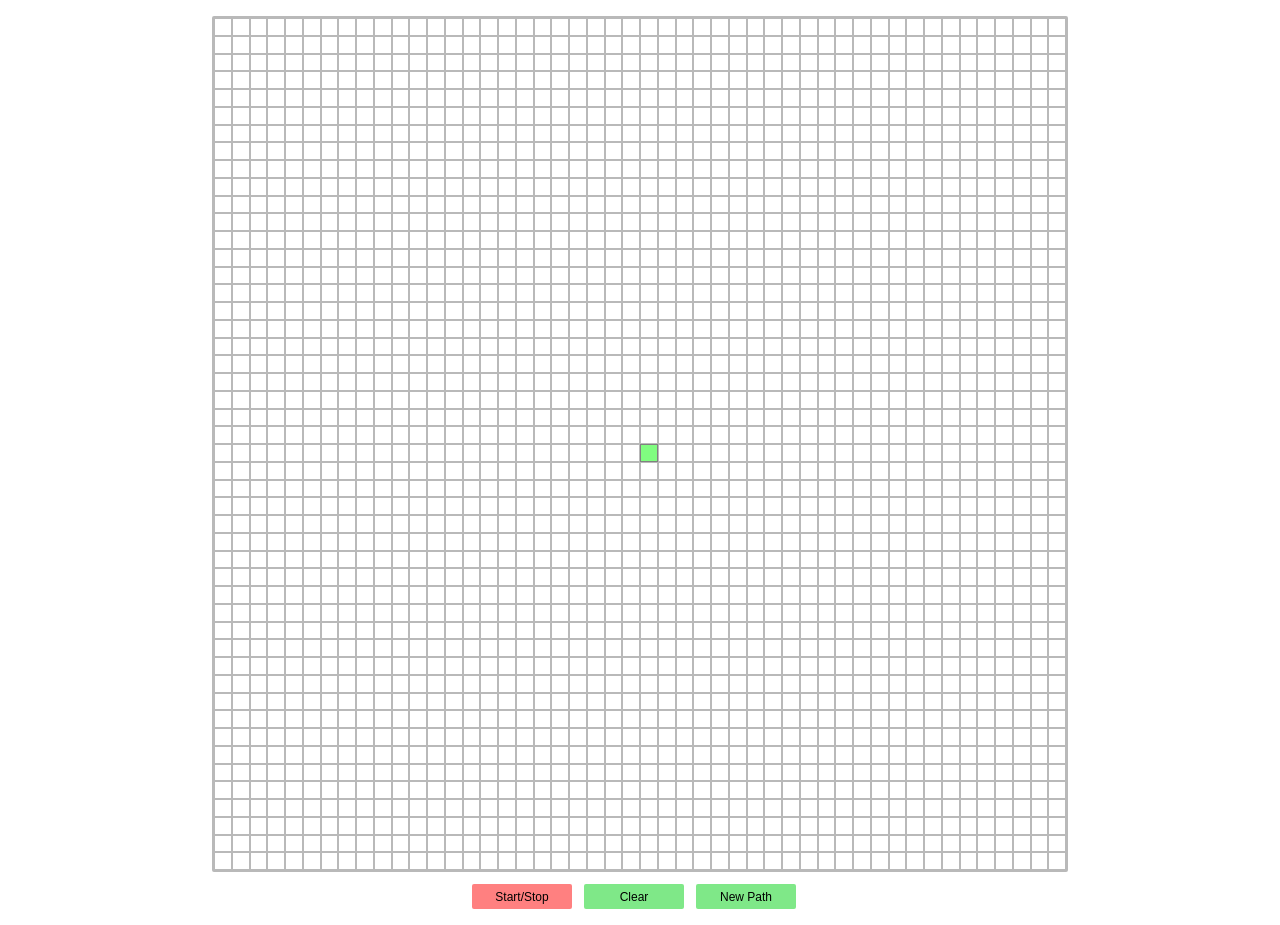
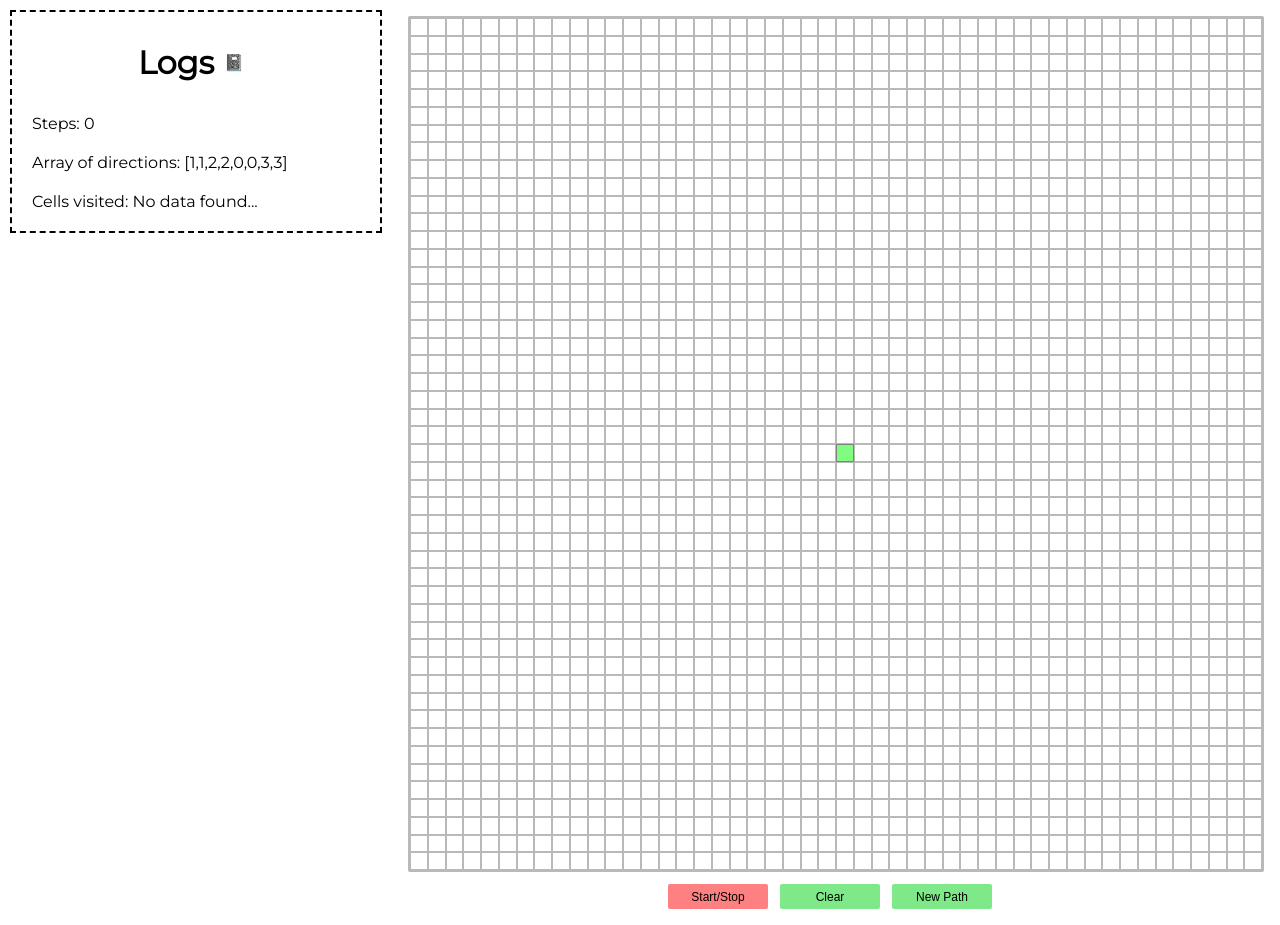
Before and after one commit to ibahm/loop-walker-react, a React (Create React App) app: page / in a window 1280 px wide. Built offline with nearby package versions, Linux system fonts and the light colour scheme.

Commit message:
state variables moved to App for prop drilling
- Logs component handle data
- Grid component now use states passed down
- New state to display the grid index visited, displayed in logs

```diff
--- a/src/App.js
+++ b/src/App.js
@@ -1,12 +1,32 @@
-import React from "react";
+import React, {useState} from "react";
 import Grid from "./components/Grid";
 import Logs from "./components/Logs";
 
 const App = () => {
+  const [anim, setAnim] = useState(false);
+  const [count, setCount] = useState(0);
+  const [valid, setValid] = useState(true);
+  const [visited, setVisited] = useState([])
+  const [path, setPath] = useState([1,1,2,2,0,0,3,3]);
   return (
     <div className="container">
-      <Grid/>
-      <Logs/>
+      <Logs
+        count={count}
+        visited={visited}
+        path={path}
+      />
+      <Grid
+        anim={anim}
+        setAnim={setAnim}
+        count={count}
+        setCount={setCount}
+        valid={valid}
+        setValid={setValid}
+        visited={visited}
+        setVisited={setVisited}
+        path={path}
+        setPath={setPath}
+      />
     </div>
   );
 }
--- a/src/components/Grid.js
+++ b/src/components/Grid.js
@@ -2,7 +2,6 @@ import React, {useEffect, useState} from "react";
 import Cell from "./Cell";
 
 // Global variables
-// Replace these with state variables
 const BOARD_SIZE = 48;
 
 class Spot{
@@ -15,7 +14,6 @@ class Spot{
 }
 
 // Initialise the board state on initial render
-
 const initBoard = () => {
     let arr = new Array(BOARD_SIZE)
 
@@ -32,25 +30,21 @@ const initBoard = () => {
     return arr;
 }
 
-const Grid = () => {
-    const [anim, setAnim] = useState(false);
+const Grid = ({anim, setAnim, count, setCount, valid, setValid, visited, setVisited, path, setPath}) => {
     const [board, setBoard] = useState(() => initBoard());
-    const [path, setPath] = useState([]);
-    const [count, setCount] = useState(0);
     const [curr, setCurr] = useState(board[BOARD_SIZE/2][BOARD_SIZE/2]);
     const [prev, setPrev] = useState(board[BOARD_SIZE/2][BOARD_SIZE/2]);
-    const [valid, setValid] = useState(false);
 
     // Create a valid path (even number of steps)
     // O(n^3)
-    // Inefficient system
+    // Inefficient function
     useEffect(() => {
             if (!valid) {
                 const timer = setInterval(() => {
                     let x = 0
                     let y = 0
                     let arr = []
-                    for(let i = 0; i < Math.floor(Math.random() * 1000 / 2) * 2 + 50; i++) {
+                    for(let i = 0; i < Math.floor(Math.random() * 500 / 2) * 2 + 50; i++) {
                         switch (Math.floor(Math.random(0)*4)) {
                             case 0:
                                 y -= 1;
@@ -81,17 +75,12 @@ const Grid = () => {
                     }
             }, 1)
         }
-        console.log(`valid: ${valid}, size: ${path.length}, path: ${path}`)
     }, [path, valid])
 
     // useEffect and setInterval to iterate count every n milliseconds on condition
-
     useEffect(() => {
         if (anim) {
             const timer = setInterval(() => {
-                //test
-                console.log(count)
-                //
                 setCount(pState => pState + 1)
                 updateCell(count, path)
             }, 50)
@@ -124,7 +113,6 @@ const Grid = () => {
     }
 
     // Update the state variables for pathing
-
     const updateCell = (i, path) => {
         let arr = board;
         switch(path[i]) {
@@ -143,13 +131,13 @@ const Grid = () => {
         }
         setPrev((pState) => curr)
         curr.type="cell-current"
+        setVisited((pState) => [...visited, `[${curr.col}][${curr.row}] `])
         curr.visited += 1
         prev.type="cell-end"
         return arr;
     }
 
     // Always render the most middle cell as green
-
     if (board[BOARD_SIZE/2][BOARD_SIZE/2].type !== "cell-start") {
         board[BOARD_SIZE/2][BOARD_SIZE/2].type="cell-start"
         setBoard([...board])
--- a/src/components/Logs.js
+++ b/src/components/Logs.js
@@ -1,8 +1,16 @@
-import React from "react";
+import React, { useState } from "react";
 
-const Logs = () => {
+const Logs = ({count, visited, path}) => {
     return (
-        <div className="logs-container"></div>
+        <div className="logs-container">
+            <div className="logs-header">
+                <h1>Logs</h1>
+                <span role="img" aria-label="notebook">📓</span>
+            </div>
+            <span className="logs-steps">Steps: {count}</span>
+            <span className="logs-results">Array of directions: {path.length > 0 ? `[${path}]` : "No data found..."}</span>
+            <span className="logs-visited">Cells visited: {visited.length > 0 ? `{${visited}}` : "No data found..."}</span>
+        </div>
     )
 }
 
--- a/src/index.css
+++ b/src/index.css
@@ -1,24 +1,21 @@
+@import url('https://fonts.googleapis.com/css2?family=Montserrat&display=swap');
+
 :root {
   --cell: 15.75px;
 }
 
 body {
   margin: 0;
-  font-family: -apple-system, BlinkMacSystemFont, 'Segoe UI', 'Roboto', 'Oxygen',
-    'Ubuntu', 'Cantarell', 'Fira Sans', 'Droid Sans', 'Helvetica Neue',
-    sans-serif;
+  font-family: 'Montserrat', sans-serif;
   -webkit-font-smoothing: antialiased;
   -moz-osx-font-smoothing: grayscale;
 }
 
 .container {
   width: 100vw;
+  display: flex;
+  flex-direction: row;
   margin: 0;
-}
-
-code {
-  font-family: source-code-pro, Menlo, Monaco, Consolas, 'Courier New',
-    monospace;
 }
 
 .cell {
@@ -95,3 +92,27 @@ code {
 .footer-button:active {
   scale: 0.95;
 }
+
+.logs-container {
+  display: flex;
+  justify-content: flex-start;
+  flex-direction: column;
+  margin: 10px;
+  padding: 10px;
+  width: 500px;
+  height: fit-content;
+  border: 2px dashed black;
+}
+
+.logs-header {
+  display: flex;
+  justify-content: center;
+  flex-direction: row;
+  align-items: center;
+}
+
+span {
+  display: block;
+  overflow-wrap: break-word;
+  padding: 10px;
+}
```
